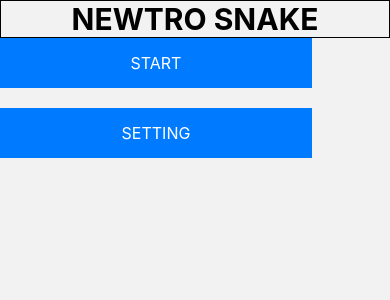
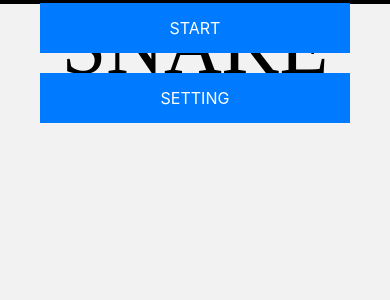
Before and after one commit to SometimesThinks/newtroSnake, a React Native app: screen /Home in a window 390 px wide. Shown: the top 300 px of the page. Built offline with nearby package versions, Linux system fonts and the light colour scheme.

Commit message:
feat: 커스텀 폰트 적용 및 ScreenContainer, CustomText 컴포넌트 추가

```diff
--- a/App.tsx
+++ b/App.tsx
@@ -4,7 +4,6 @@ import { SafeAreaProvider } from 'react-native-safe-area-context';
 
 import { NavigationContainer } from '@react-navigation/native';
 import { createNativeStackNavigator } from '@react-navigation/native-stack';
-import styled from 'styled-components/native';
 
 import GameScreen from './src/screens/GameScreen';
 import HomeScreen from './src/screens/HomeScreen';
--- /dev/null
+++ b/react-native.config.js
@@ -0,0 +1,3 @@
+module.exports = {
+  assets: ['./assets/fonts/'],
+};
--- a/src/components/GameTitle.tsx
+++ b/src/components/GameTitle.tsx
@@ -1,23 +1,26 @@
 import React from 'react';
+
 import styled from 'styled-components/native';
+
+import CustomText from './common/CustomText';
 
 const GameTitle = () => {
   return (
     <Container>
-      <Title>NEWTRO SNAKE</Title>
+      <TitleText>NEWTRO</TitleText>
+      <TitleText>SNAKE</TitleText>
     </Container>
   );
 };
 
 const Container = styled.View`
+  flex: 2;
   border: 1px solid black;
+  justify-content: center;
 `;
 
-const Title = styled.Text`
-  font-size: 30px;
-  font-weight: bold;
-  color: #000;
-  text-align: center;
+const TitleText = styled(CustomText)`
+  font-size: 80px;
 `;
 
 export default GameTitle;
--- a/src/components/common/CustomButton.tsx
+++ b/src/components/common/CustomButton.tsx
@@ -1,6 +1,6 @@
 import React from 'react';
+
 import styled from 'styled-components/native';
-import { Text } from 'react-native';
 
 interface CustomBtnProps {
   title: string;
--- /dev/null
+++ b/src/components/common/CustomText.tsx
@@ -0,0 +1,23 @@
+import React from 'react';
+import { TextProps } from 'react-native';
+
+import styled from 'styled-components/native';
+
+interface CustomTextProps extends TextProps {
+  children: React.ReactNode;
+}
+
+const CustomText = ({ children, style, ...rest }: CustomTextProps) => {
+  return (
+    <StyledText style={style} {...rest}>
+      {children}
+    </StyledText>
+  );
+};
+
+const StyledText = styled.Text`
+  font-family: 'ZenTokyoZoo-Regular';
+  text-align: center;
+`;
+
+export default CustomText;
--- /dev/null
+++ b/src/components/common/ScreenContainer.tsx
@@ -0,0 +1,18 @@
+import React from 'react';
+import { SafeAreaView } from 'react-native-safe-area-context';
+
+import styled from 'styled-components';
+
+interface ScreenContainerProps {
+  children: React.ReactNode;
+}
+
+const ScreenContainer = ({ children }: ScreenContainerProps) => {
+  return <Container>{children}</Container>;
+};
+
+const Container = styled(SafeAreaView)`
+  flex: 1;
+`;
+
+export default ScreenContainer;
--- a/src/screens/HomeScreen.tsx
+++ b/src/screens/HomeScreen.tsx
@@ -1,28 +1,39 @@
 import React from 'react';
-import styled from 'styled-components/native';
+
 import { useNavigation } from '@react-navigation/native';
 import { NativeStackNavigationProp } from '@react-navigation/native-stack';
+import styled from 'styled-components/native';
+
 import GameTitle from '../components/GameTitle';
 import CustomButton from '../components/common/CustomButton';
+import ScreenContainer from '../components/common/ScreenContainer';
 import { RootStackParamList } from '../types/navigation';
 
 const HomeScreen = () => {
   const navigation =
     useNavigation<NativeStackNavigationProp<RootStackParamList, 'Home'>>();
   return (
-    <Container>
+    <ScreenContainer>
       <GameTitle />
-      <CustomButton title='START' onPress={() => navigation.navigate('Game')} />
-      <CustomButton
-        title='SETTING'
-        onPress={() => navigation.navigate('Setting')}
-      />
-    </Container>
+      <ButtonBox>
+        <CustomButton
+          title='START'
+          onPress={() => navigation.navigate('Game')}
+        />
+        <CustomButton
+          title='SETTING'
+          onPress={() => navigation.navigate('Setting')}
+        />
+      </ButtonBox>
+    </ScreenContainer>
   );
 };
 
-const Container = styled.View`
-  flex: 1;
+const ButtonBox = styled.View`
+  flex: 2;
+  border: 1px solid black;
+  justify-content: start;
+  align-items: center;
 `;
 
 export default HomeScreen;
```
Also changed, not shown: assets/fonts/ZenTokyoZoo-Regular.ttf (added), 5 other files (tests, documents, lock files or other folders).
